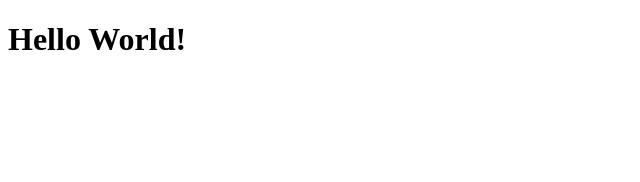
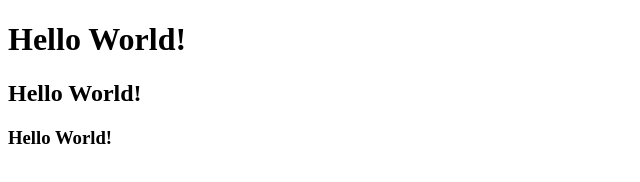
Before and after one commit to Shaik-Nagur-Basha/demo2, a plain HTML site: page index.html in a window 1280 px wide. Shown: the whole page, without its empty margins (0-640 px from the left). Drawn offline with Linux system fonts and the light colour scheme.

Commit message:
h1, h2, h3 elements added

```diff
--- a/index.html
+++ b/index.html
@@ -7,5 +7,7 @@
 </head>
 <body>
     <h1>Hello World!</h1>
+    <h2>Hello World!</h2>
+    <h3>Hello World!</h3>
 </body>
 </html>
```
